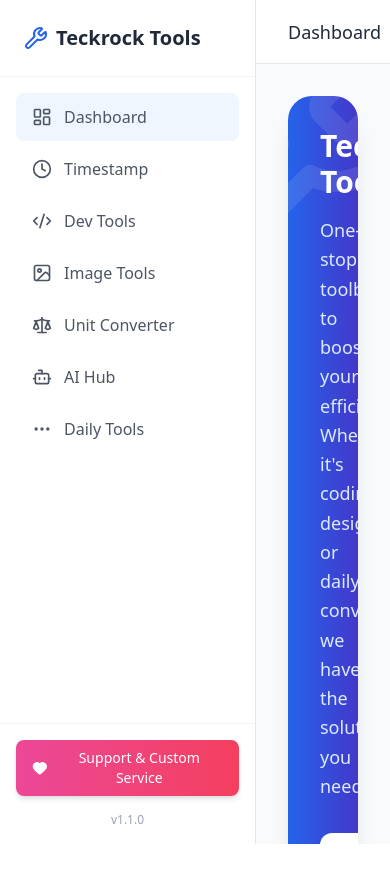
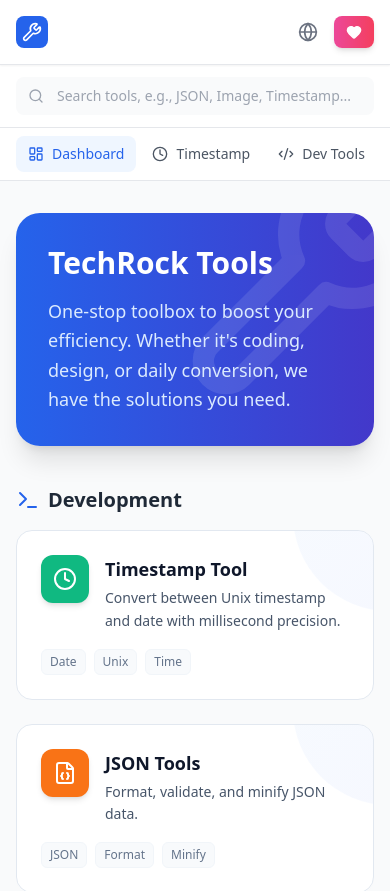
Before and after one commit to palemoon-hub/tech-website, a Vue app: page / in a window 390 px wide. Shown: the top 891 px of the page. Before the commit the page ends 844 px from the top, so only its background shows below. Built offline with nearby package versions, Linux system fonts and the light colour scheme.

Commit message:
导航栏变化

```diff
--- /dev/null
+++ b/src/composables/useSearch.ts
@@ -0,0 +1,9 @@
+import { ref } from 'vue'
+
+const searchQuery = ref('')
+
+export function useSearch() {
+  return {
+    searchQuery
+  }
+}
--- a/src/layout/DefaultLayout.vue
+++ b/src/layout/DefaultLayout.vue
@@ -1,69 +1,130 @@
 <template>
-  <div class="flex h-screen bg-gray-50">
-    <!-- Sidebar -->
-    <aside class="w-64 bg-white border-r border-gray-200 flex flex-col">
-      <div class="p-6 border-b border-gray-100">
-        <h1 class="text-xl font-bold text-gray-800 flex items-center gap-2">
-          <Wrench class="w-6 h-6 text-blue-600" />
-          Teckrock Tools
-        </h1>
+  <div class="min-h-screen bg-gray-50 flex flex-col font-sans">
+    <!-- Top Navigation Bar -->
+    <header class="bg-white border-b border-gray-200 sticky top-0 z-50 shadow-sm">
+      <div class="max-w-7xl mx-auto px-4 sm:px-6 lg:px-8 h-16 flex items-center justify-between gap-4">
+        <!-- Logo -->
+        <div class="flex items-center gap-2 flex-shrink-0 cursor-pointer" @click="router.push('/')">
+          <div class="bg-blue-600 p-1.5 rounded-lg">
+            <Wrench class="w-5 h-5 text-white" />
+          </div>
+          <h1 class="text-xl font-bold text-gray-800 hidden sm:block">Teckrock Tools</h1>
         </div>
 
-      <nav class="flex-1 p-4 space-y-1 overflow-y-auto">
+        <!-- Right Side Container -->
+        <div class="flex items-center gap-4 flex-1 justify-end">
+
+          <!-- Search Bar -->
+          <div class="relative group w-full max-w-xs transition-all duration-300 focus-within:max-w-md hidden sm:block">
+            <div class="absolute inset-y-0 left-0 pl-3 flex items-center pointer-events-none">
+              <Search class="h-4 w-4 text-gray-400 group-focus-within:text-blue-600 transition-colors" />
+            </div>
+            <input
+              v-model="searchQuery"
+              type="text"
+              class="block w-full pl-10 pr-4 py-2 bg-gray-50 border-transparent focus:bg-white border focus:border-blue-500 rounded-full text-sm text-gray-900 placeholder-gray-400 focus:outline-none focus:ring-4 focus:ring-blue-500/10 transition-all"
+              :placeholder="$t('home.searchPlaceholder')"
+              @focus="handleSearchFocus"
+            />
+          </div>
+
+          <!-- Navigation Items (Desktop) -->
+          <nav class="hidden lg:flex items-center gap-1">
             <router-link
               v-for="item in navItems"
               :key="item.path"
               :to="item.path"
-          class="flex items-center gap-3 px-4 py-3 text-gray-600 rounded-lg hover:bg-blue-50 hover:text-blue-600 transition-colors"
-          active-class="bg-blue-50 text-blue-600 font-medium"
+              class="flex items-center gap-2 px-3 py-2 rounded-lg text-sm font-medium transition-colors whitespace-nowrap"
+              :class="route.path === item.path ? 'bg-blue-50 text-blue-600' : 'text-gray-600 hover:bg-gray-50 hover:text-gray-900'"
             >
-          <component :is="item.icon" class="w-5 h-5" />
+              <component :is="item.icon" class="w-4 h-4" />
               {{ item.name }}
             </router-link>
           </nav>
 
-      <div class="p-4 border-t border-gray-100 space-y-4">
+          <!-- Divider -->
+          <div class="h-6 w-px bg-gray-200 hidden lg:block"></div>
+
+          <!-- Actions -->
+          <div class="flex items-center gap-2 flex-shrink-0">
+            <button
+              @click="toggleLanguage"
+              class="p-2 rounded-lg text-gray-500 hover:bg-gray-100 transition-colors"
+              :title="locale === 'en' ? 'Switch to Chinese' : 'Switch to English'"
+            >
+              <Globe class="w-5 h-5" />
+            </button>
+
             <button
               @click="isSupportOpen = true"
-          class="w-full flex items-center justify-center gap-2 py-2 px-4 bg-gradient-to-r from-pink-500 to-rose-500 text-white rounded-lg shadow-md hover:shadow-lg hover:scale-[1.02] transition-all text-sm font-medium"
+              class="flex items-center gap-2 px-3 py-2 bg-gradient-to-r from-pink-500 to-rose-500 text-white rounded-lg shadow-md hover:shadow-lg hover:scale-105 transition-all text-sm font-medium whitespace-nowrap"
             >
               <Heart class="w-4 h-4 fill-current" />
-          {{ $t('support.title') }}
+              <span class="hidden sm:inline">{{ $t('support.title') }}</span>
             </button>
-        <div class="text-xs text-center text-gray-400">
-          v1.1.0
           </div>
         </div>
-    </aside>
+      </div>
+    </header>
+
+    <!-- Mobile Search (Visible only on small screens) -->
+    <div class="sm:hidden px-4 py-3 bg-white border-b border-gray-200">
+      <div class="relative group w-full">
+        <div class="absolute inset-y-0 left-0 pl-3 flex items-center pointer-events-none">
+          <Search class="h-4 w-4 text-gray-400 group-focus-within:text-blue-600 transition-colors" />
+        </div>
+        <input
+          v-model="searchQuery"
+          type="text"
+          class="block w-full pl-10 pr-4 py-2 bg-gray-50 border-transparent focus:bg-white border focus:border-blue-500 rounded-lg text-sm text-gray-900 placeholder-gray-400 focus:outline-none focus:ring-4 focus:ring-blue-500/10 transition-all"
+          :placeholder="$t('home.searchPlaceholder')"
+          @focus="handleSearchFocus"
+        />
+      </div>
+    </div>
+
+    <!-- Mobile Nav (Horizontal Scroll) -->
+    <div class="lg:hidden bg-white border-b border-gray-200 overflow-x-auto">
+      <nav class="flex items-center gap-1 px-4 py-2 min-w-max">
+        <router-link
+          v-for="item in navItems"
+          :key="item.path"
+          :to="item.path"
+          class="flex items-center gap-2 px-3 py-2 rounded-lg text-sm font-medium transition-colors whitespace-nowrap"
+          :class="route.path === item.path ? 'bg-blue-50 text-blue-600' : 'text-gray-600 hover:bg-gray-50 hover:text-gray-900'"
+        >
+          <component :is="item.icon" class="w-4 h-4" />
+          {{ item.name }}
+        </router-link>
+      </nav>
+    </div>
 
     <SupportModal :is-open="isSupportOpen" @close="isSupportOpen = false" />
 
     <!-- Main Content -->
-    <main class="flex-1 overflow-hidden flex flex-col">
-      <header class="h-16 bg-white border-b border-gray-200 flex items-center px-8 justify-between">
-        <h2 class="text-lg font-medium text-gray-800">{{ currentRouteName }}</h2>
-        <button @click="toggleLanguage" class="flex items-center gap-2 px-3 py-2 rounded-lg hover:bg-gray-100 transition-colors text-gray-700">
-          <Globe class="w-5 h-5" />
-          <span class="text-sm font-medium">{{ locale === 'en' ? 'En' : '中' }}</span>
-        </button>
-      </header>
-
-      <div class="flex-1 overflow-auto p-8">
+    <main class="flex-1 w-full max-w-7xl mx-auto px-4 sm:px-6 lg:px-8 py-8">
       <router-view v-slot="{ Component }">
         <transition name="fade" mode="out-in">
           <component :is="Component" />
         </transition>
       </router-view>
+    </main>
+
+    <!-- Footer -->
+    <footer class="bg-white border-t border-gray-200 py-8 mt-auto">
+      <div class="max-w-7xl mx-auto px-4 text-center text-sm text-gray-500">
+        <p>&copy; {{ new Date().getFullYear() }} Teckrock Tools. All rights reserved.</p>
       </div>
-    </main>
+    </footer>
   </div>
 </template>
 
 <script setup lang="ts">
-import { computed, ref } from 'vue'
-import { useRoute } from 'vue-router'
+import { computed, ref, watch } from 'vue'
+import { useRoute, useRouter } from 'vue-router'
 import { useI18n } from 'vue-i18n'
 import SupportModal from '../components/SupportModal.vue'
+import { useSearch } from '../composables/useSearch'
 import {
   LayoutDashboard,
   Clock,
@@ -74,20 +135,31 @@
   MoreHorizontal,
   Wrench,
   Globe,
-  Heart
+  Heart,
+  Search
 } from 'lucide-vue-next'
 
 const route = useRoute()
+const router = useRouter()
 const { t, locale } = useI18n()
 const isSupportOpen = ref(false)
+const { searchQuery } = useSearch()
 
 const toggleLanguage = () => {
   locale.value = locale.value === 'en' ? 'zh' : 'en'
 }
 
-const currentRouteName = computed(() => {
-  const item = navItems.value.find(i => i.path === route.path)
-  return item ? item.name : t('app.dashboard')
+const handleSearchFocus = () => {
+  if (route.path !== '/') {
+    router.push('/')
+  }
+}
+
+// Watch search query to redirect to home if typing
+watch(searchQuery, (newVal) => {
+  if (newVal && route.path !== '/') {
+    router.push('/')
+  }
 })
 
 const navItems = computed(() => [
@@ -100,15 +172,3 @@
   { name: t('nav.otherTools'), path: '/other-tools', icon: MoreHorizontal },
 ])
 </script>
-
-<style scoped>
-.fade-enter-active,
-.fade-leave-active {
-  transition: opacity 0.2s ease;
-}
-
-.fade-enter-from,
-.fade-leave-to {
-  opacity: 0;
-}
-</style>
--- a/src/views/Home.vue
+++ b/src/views/Home.vue
@@ -8,22 +8,9 @@
 
       <div class="relative z-10 max-w-2xl">
         <h1 class="text-3xl md:text-5xl font-bold mb-4">{{ $t('home.heroTitle') }}</h1>
-        <p class="text-blue-100 text-lg mb-8 leading-relaxed">
+        <p class="text-blue-100 text-lg leading-relaxed">
           {{ $t('home.heroDesc') }}
         </p>
-
-        <!-- Search Bar -->
-        <div class="relative max-w-lg group">
-          <div class="absolute inset-y-0 left-0 pl-4 flex items-center pointer-events-none">
-            <Search class="h-5 w-5 text-gray-400 group-focus-within:text-blue-600 transition-colors" />
-          </div>
-          <input
-            v-model="searchQuery"
-            type="text"
-            class="block w-full pl-11 pr-4 py-4 rounded-xl text-gray-900 placeholder-gray-400 focus:outline-none focus:ring-4 focus:ring-blue-500/30 shadow-lg"
-            :placeholder="$t('home.searchPlaceholder')"
-          />
-        </div>
       </div>
     </div>
 
@@ -78,17 +65,18 @@
 </template>
 
 <script setup lang="ts">
-import { ref, computed } from 'vue'
+import { computed } from 'vue'
 import { useI18n } from 'vue-i18n'
+import { useSearch } from '../composables/useSearch'
 import {
   Clock, Code2, Image, Scale, Bot,
-  Wrench, Search, SearchX, Terminal, Palette, Coffee,
+  Wrench, SearchX, Terminal, Palette, Coffee,
   FileJson, Hash, Link, Replace, Type, KeyRound,
   FileType, Minimize2, Edit3, GitCompare, Stamp, QrCode
 } from 'lucide-vue-next'
 
 const { t } = useI18n()
-const searchQuery = ref('')
+const { searchQuery } = useSearch()
 
 // Tool Data with Categories
 const categories = computed(() => [
```
Lines whose indentation alone changed are shown as unchanged.
